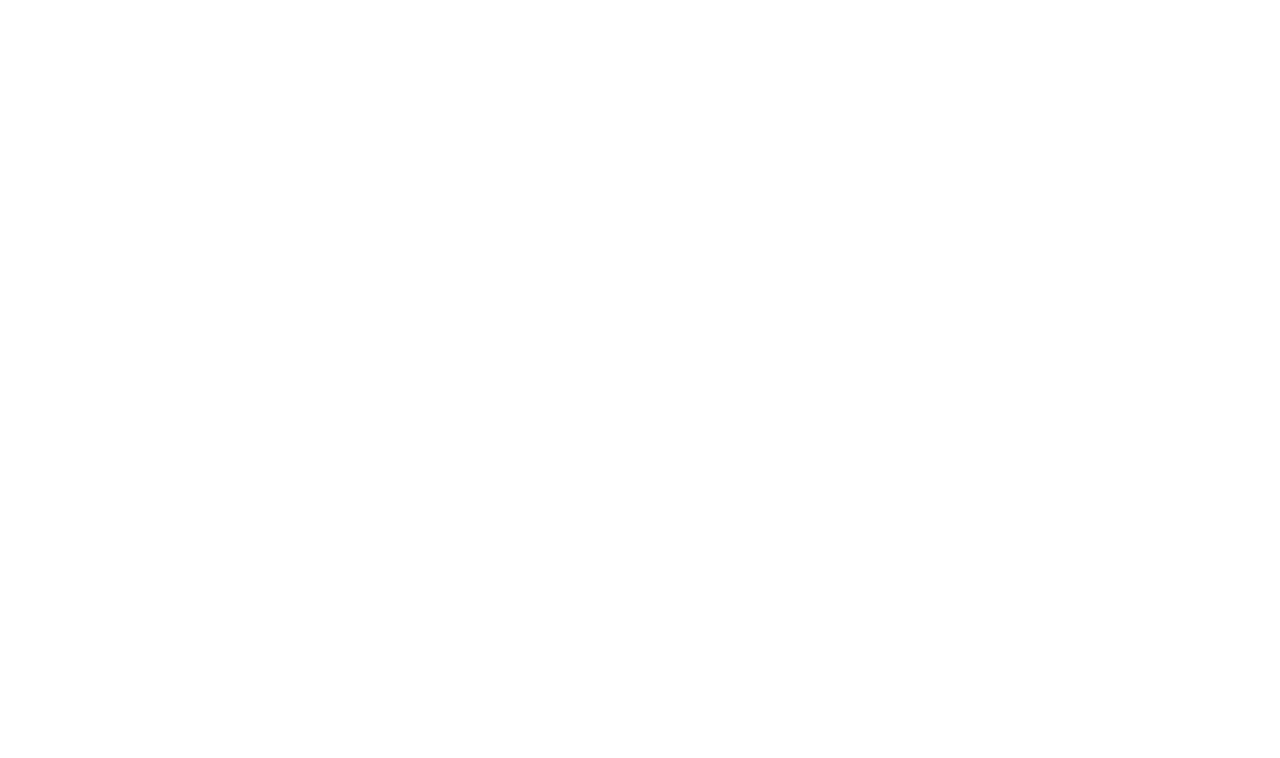
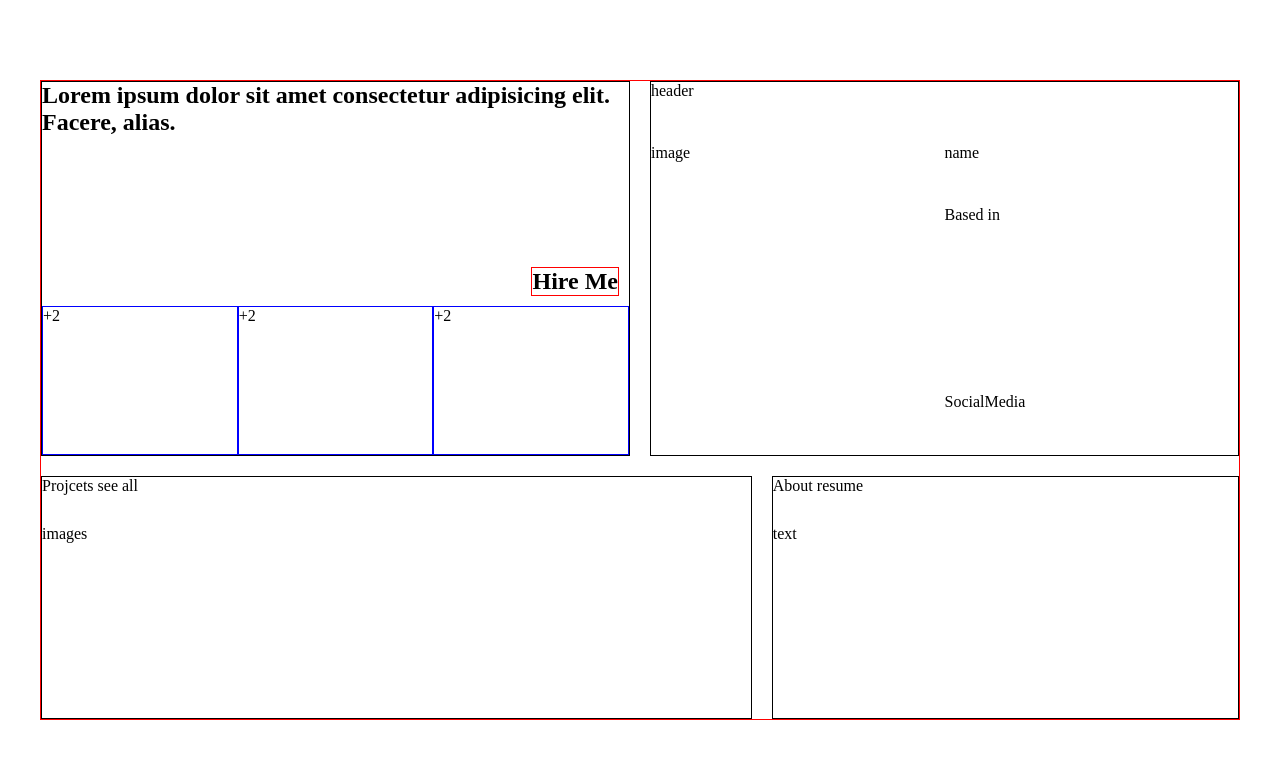
Before and after one commit to rezamoradi0/bimGraph-portfolio, a plain HTML site: page index.html in a window 1280 px wide. Drawn offline with Linux system fonts and the light colour scheme.

Commit message:
base of Css Complited ( Sass )

```diff
--- a/index.html
+++ b/index.html
@@ -1,11 +1,44 @@
 <!DOCTYPE html>
 <html lang="en">
-<head>
-    <meta charset="UTF-8">
-    <meta name="viewport" content="width=device-width, initial-scale=1.0">
+  <head>
+    <meta charset="UTF-8" />
+    <meta name="viewport" content="width=device-width, initial-scale=1.0" />
+    <link rel="stylesheet" href="./css/main.css">
     <title>Portfolio</title>
-</head>
-<body>
+  </head>
+  <body>
+    <main class="main">
+      <!-- MainInfo Secetion -->
+      <section class="main-info-section">
+        <h1>Lorem ipsum dolor sit amet consectetur adipisicing elit. Facere, alias.
+            <span class="hire-me">Hire Me</span>
+        </h1>
+        <div class="info-card-1">+2</div>
+        <div class="info-card-2">+2</div>
+        <div class="info-card-3">+2</div>
+      </section>
+      <!--  End MainInfo Secetion -->
+      <!-- Bio Section -->
+      <section class="bio-section">
+        <nav >header</nav>
+        <div class="bio-img" >image</div>
+        <div class="bio-name">name</div>
+        <div class="bio-based">Based in </div>
+        <div class="bio-social-list">SocialMedia</div>
+      </section>
+      <!-- End Bio Section -->
+      <!-- Project Section -->
+      <section class="project-section">
+        <div class="line-1"><span>Projcets</span> <span>see all</span></div>
+        <div class="line-2">images</div>
+      </section>
+      <!-- End Project Section -->
+      <!-- About Section -->
+      <section class="about-section">
+        <div class="line-1"><span>About</span> <span>resume</span></div>
+        <p class="line-2">text</p>
 
-</body>
+      </section>
+    </main>
+  </body>
 </html>
--- a/sass/_color.scss
+++ b/sass/_color.scss
@@ -0,0 +1,11 @@
+$_ColorMainBg:#0f0f0f;
+$_ColorCardBg:lighten($_ColorMainBg ,20);
+
+$_ColorMainText:#FFFEFF;
+$_ColorDarkText:darken($_ColorMainText,20);
+
+$_ColorPrimryGreen:#00c39a;
+$_ColorPrimryYellow:#ffc03c;
+$_ColorPrimryRed:#fe6d79;
+$_ColorPrimryPurpul:#8325fd;
+$_ColorPrimryBlue:#2868b2;
--- /dev/null
+++ b/sass/_component.scss
@@ -0,0 +1,11 @@
+//@import "main";
+@use "sass:string";
+
+@mixin SetMyClomn($_colStart, $_colEnd) {
+    grid-column: string.unquote(($_colStart +" / "+ $_colEnd));
+}
+
+@mixin SetMyRow($_rowStart, $_rowEnd) {
+    grid-row: string.unquote(($_rowStart +" / "+ $_rowEnd));
+
+}
--- /dev/null
+++ b/sass/_fontSize.scss
@@ -0,0 +1,26 @@
+/* Start Main Page */
+$_FontSizeDefult:14px;
+$_FontSizeSectionHeader:24px;
+
+//MainIfno Section
+$_FontSizeSubject:3rem;
+$_FontSizeHeader:15px;
+
+
+    //Card in MainPages
+    $_FontSizeCardConter:$_FontSizeSubject;
+    $_FontSizeCardInfo:12px;
+
+    $_FontSizeHireMe:$_FontSizeDefult;
+
+//Project Section
+$_FontSizeREADMore:15px;
+
+//Bio Section
+$_FontSizeBioSection:$_FontSizeDefult (+4);
+
+    $_FontSizeBioSubject:$_FontSizeBioSection ;
+    $_FontSizeSocialMedia:20px;
+
+
+/* End Main Page */
--- a/sass/_variable.scss
+++ b/sass/_variable.scss
@@ -1 +1 @@
-$test:black;
+$_VarMainGap:20px;
--- /dev/null
+++ b/sass/main.scss
@@ -0,0 +1,119 @@
+@import "variable", "color", "font", "fontSize", "component";
+
+$allColumn:10;
+$allRow:10;
+
+* {
+    padding: 0px;
+    margin: 0px;
+    box-sizing: border-box;
+
+}
+
+body {
+    min-height: 100vh;
+}
+
+.main {
+    display: grid;
+    grid-template-columns: repeat($allColumn, 1fr);
+    gap: $_VarMainGap;
+    grid-template-rows: repeat($allRow, 1fr);
+    border: 1px solid red;
+    min-height: 80vh;
+    margin: auto 40px;
+    margin-top: 10vh;
+}
+
+section {
+    border: 1px solid black;
+}
+
+.main-info-section {
+    @include SetMyClomn(1, 6);
+    @include SetMyRow(1, 7);
+    display: grid;
+    grid-template-columns: repeat(3, 1fr);
+    grid-template-rows: repeat(5, 1fr);
+
+    &>h1 {
+        @include SetMyClomn(1, 4);
+        @include SetMyRow(1, 4);
+        position: relative;
+
+        &>span:last-of-type {
+            border: 1px solid red;
+            position: absolute;
+            right: 10px;
+            bottom: 10px;
+
+        }
+    }
+
+    @for $i from 1 through 3 {
+        .info-card-#{$i} {
+            @include SetMyClomn($i, ($i + 1));
+            @include SetMyRow(4, 6);
+            border: 1px solid blue;
+        }
+
+    }
+}
+
+.bio-section {
+    @include SetMyClomn(6, 11);
+    @include SetMyRow(1, 7);
+    display: grid;
+    grid-template-columns: repeat(10, 1fr);
+    grid-template-rows: repeat(6, 1fr);
+
+    &>nav {
+        @include SetMyClomn(1, 11);
+        @include SetMyRow(1, 2);
+    }
+
+    .bio-img {
+        @include SetMyClomn(1, 5);
+        @include SetMyRow(2, 7);
+    }
+
+    .bio-based,
+    .bio-name,
+    .bio-social-list {
+        @include SetMyClomn(6, 11);
+    }
+
+    .bio-name {
+        @include SetMyRow(2, 3);
+    }
+
+    .bio-based {
+        @include SetMyRow(3, 6);
+    }
+
+    .bio-social-list {
+        @include SetMyRow(6, 7);
+    }
+
+}
+
+.project-section {
+    @include SetMyClomn(1, 7);
+    @include SetMyRow(7, 11);
+
+}
+
+.about-section {
+    @include SetMyClomn(7, 11);
+    @include SetMyRow(7, 11);
+}
+.project-section,.about-section{
+    display: flex;
+    flex-direction: column;
+    .line-1{
+        height: 20%;
+    }
+    .line-2{
+        height: 80%;
+    }
+}
```
Also changed, not shown: css/main.css (added), 1 other file.
